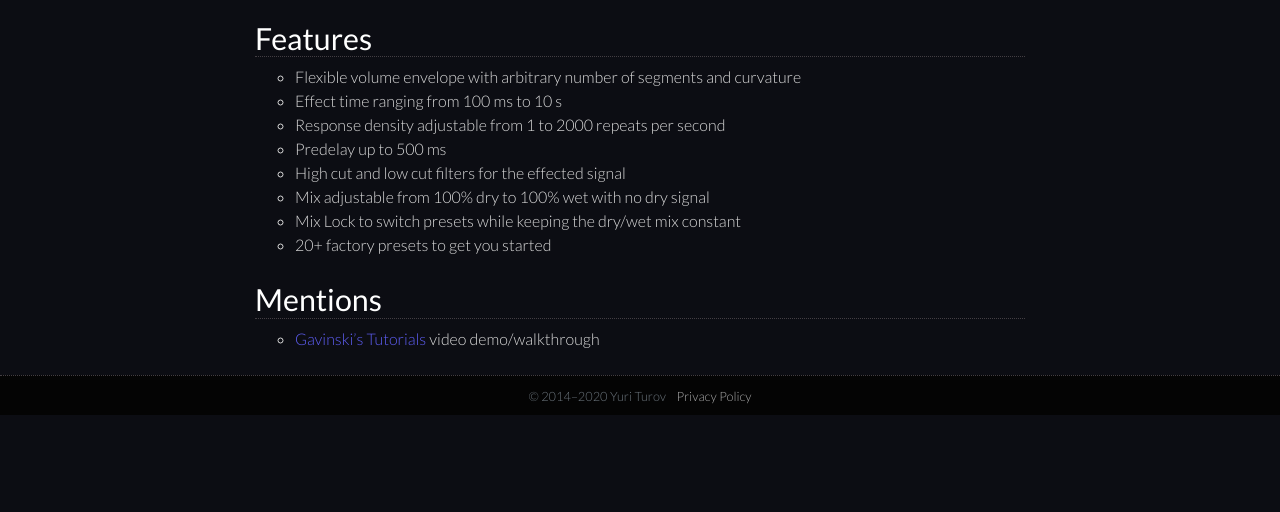
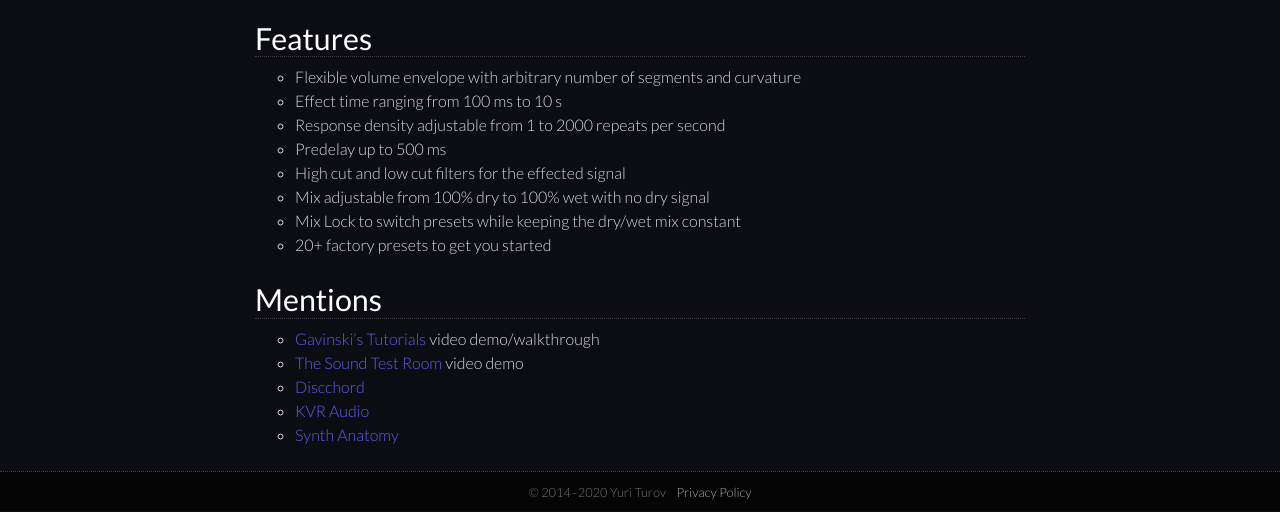
Before and after one commit to yuriturov/yuriturov.github.io, a Jekyll site: the page built from _pages/01_velvet-machine.md, in a window 1280 px wide and 900 px high, scrolled down 991 px, cut to the strip 388-900 px from the top of the window. Built offline with Jekyll 4.4.1, drawn with Linux system fonts in a browser that asks for light colours; before the commit the page ends 1795 px from its top, so only the background shows below that.

Commit message:
updated VM mentions

```diff
--- a/_pages/01_velvet-machine.md
+++ b/_pages/01_velvet-machine.md
@@ -47,3 +47,7 @@ Velvet Machine includes a functional standalone app, however it's mainly intende
 ## Mentions
 
 * [Gavinski's Tutorials](https://youtu.be/j49SR6Tr_vI){:target="_blank"} video demo/walkthrough
+* [The Sound Test Room](https://youtu.be/A8ahynTH4Tg){:target="_blank"} video demo
+* [Discchord](https://discchord.com/appnews/2020/10/17/velvet-machine-by-yuri-turov){:target="_blank"}
+* [KVR Audio](https://www.kvraudio.com/news/yuri-turov-launches-velvet-machine---auv3-sonic-texture-generator-for-ipad-and-iphone-49912){:target="_blank"}
+* [Synth Anatomy](https://www.synthanatomy.com/2020/10/velvet-machine-new-auv3-real-time-convolution-based-sonic-texture-generator.html){:target="_blank"}
```
